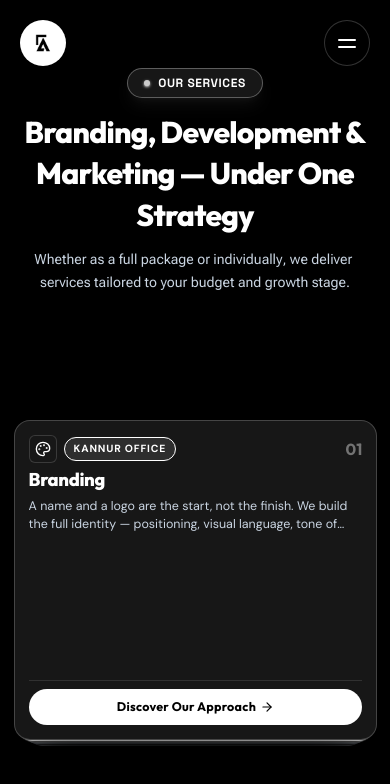
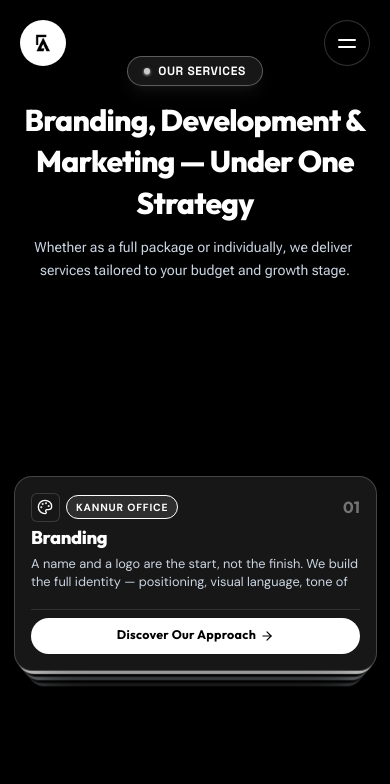
Before and after one commit to Adarshpm-0707/concepts, a React (Vite) app: page /services in a window 390 px wide. Shown: the top 784 px of the page. Built offline with nearby package versions, Linux system fonts and the light colour scheme; a web font is replaced by a local one.

Commit message:
updtaed the code fully responsive

```diff
--- a/src/components/sections/About.jsx
+++ b/src/components/sections/About.jsx
@@ -27,7 +27,7 @@ export default function About() {
             <VariableProximity label={aboutData.descriptionParagraph2} radius={120} falloff="smooth" />
           </p>
           <p className="text-sm sm:text-base text-slate-300 font-body leading-relaxed text-center">
-            <VariableProximity label={aboutData.descriptionParagraph3} radius={120} falloff="smooth" />
+
           </p>
 
 
--- a/src/styles/sections.css
+++ b/src/styles/sections.css
@@ -568,7 +568,7 @@
    ═══════════════════════════════════════════════════════ */
 @media (max-width: 639px) {
   .services-section {
-    padding-top: 4.25rem;
+    padding-top: 3.5rem;
     padding-bottom: 1.25rem;
     padding-left: 0.85rem;
     padding-right: 0.85rem;
@@ -576,14 +576,24 @@
   }
 
   .stack__deck {
-    height: clamp(250px, 44vh, 320px);
+    height: auto;
+    min-height: 195px;
   }
 
   .stack-card {
+    display: flex;
+    flex-direction: column;
     grid-template-columns: 1fr;
-    padding: 0.85rem;
-    border-radius: 16px;
-    gap: 0.4rem;
+    height: auto;
+    padding: 1rem;
+    border-radius: 18px;
+    gap: 0.35rem;
+  }
+
+  .card-content {
+    display: flex;
+    flex-direction: column;
+    height: auto;
   }
 
   .card-top-row {
@@ -602,14 +612,15 @@
   }
 
   .card-desc {
-    font-size: 0.78rem;
-    line-height: 1.45;
-    -webkit-line-clamp: 2;
-    line-clamp: 2;
-    margin-bottom: 0.5rem;
+    font-size: 0.8rem;
+    line-height: 1.42;
+    -webkit-line-clamp: 4;
+    line-clamp: 4;
+    margin-bottom: 0.25rem;
   }
 
   .card-footer {
+    margin-top: 0.65rem;
     padding-top: 0.5rem;
   }
 
```
Also changed, not shown: 37 other files (tests, documents, lock files or other folders).
